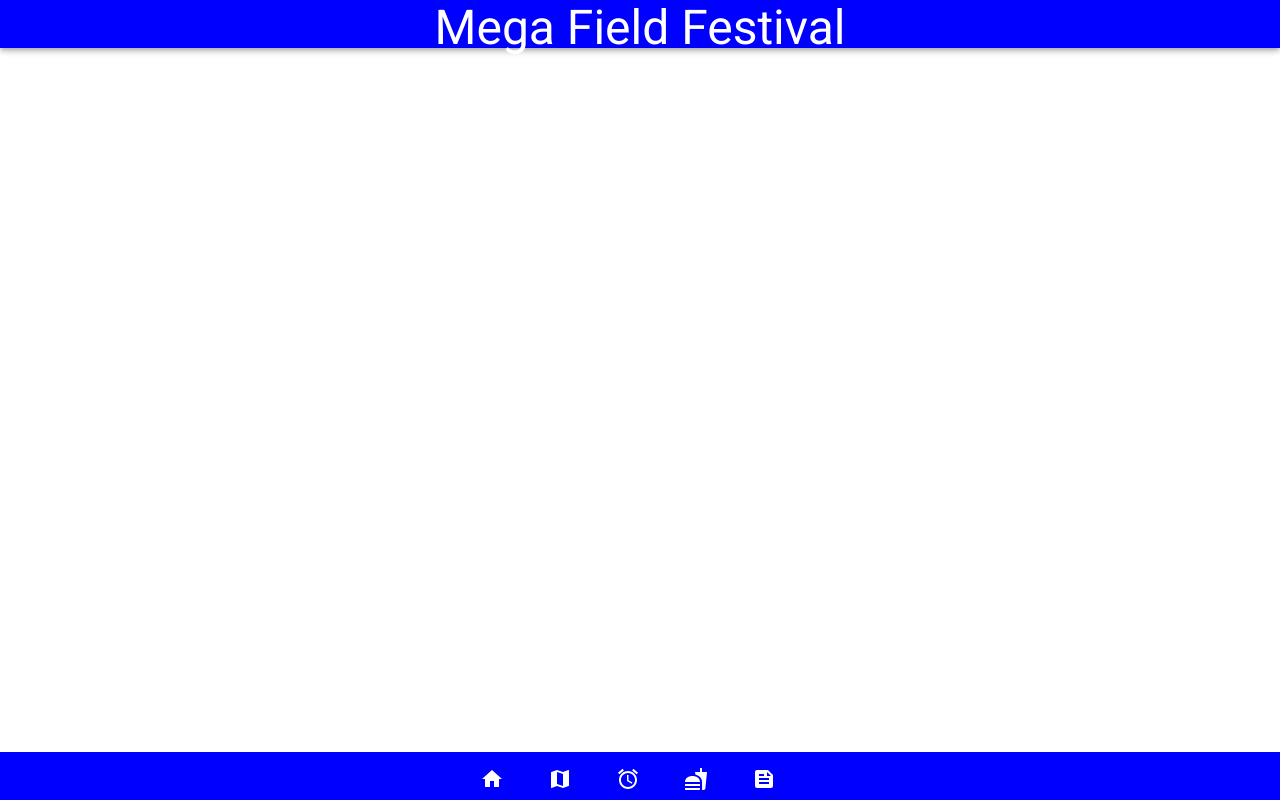
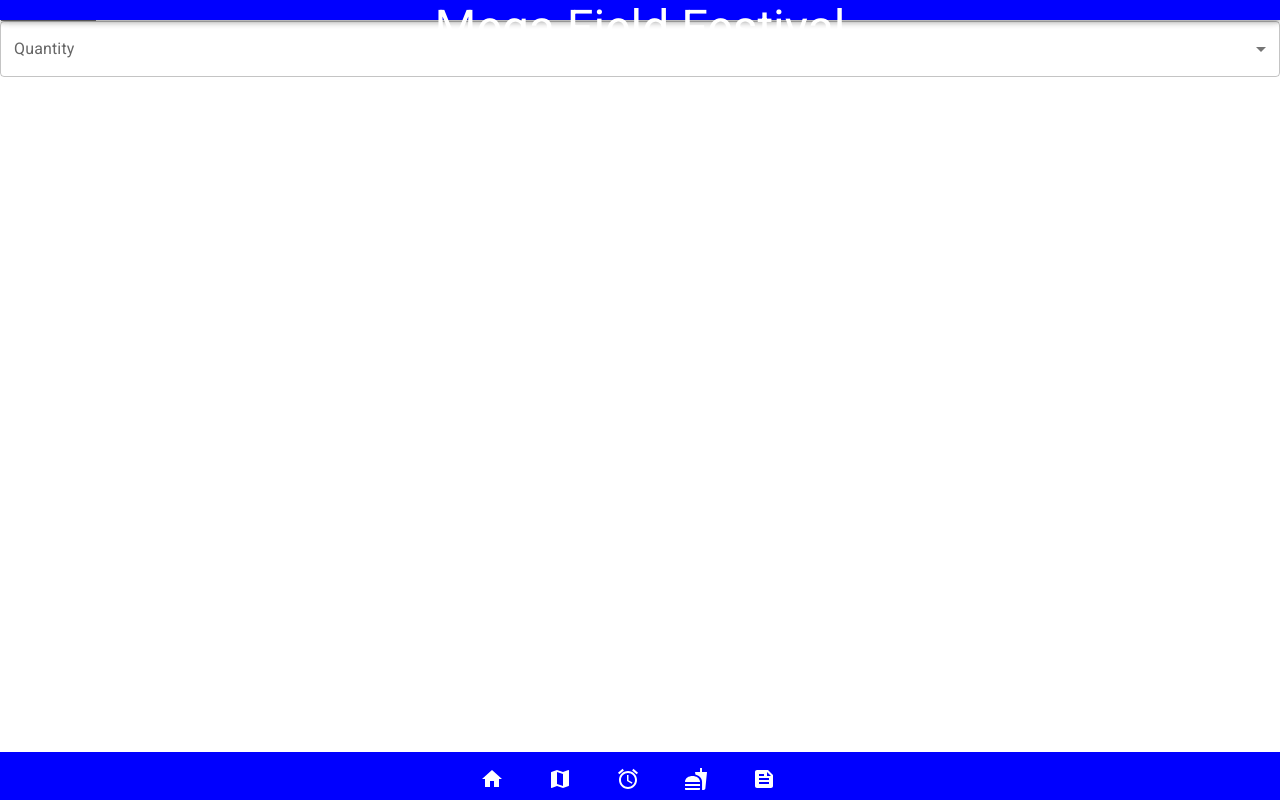
Before and after one commit to ggy0151/reactHostingTest, a React (Create React App) app: page /FoodMenu/FoodOrder in a window 1280 px wide. Built offline with nearby package versions, Linux system fonts and the light colour scheme.

Commit message:
update codes

```diff
--- a/src/page/FoodOrder.jsx
+++ b/src/page/FoodOrder.jsx
@@ -1,9 +1,15 @@
-import Button from "react-bootstrap/Button";
-import Form from "react-bootstrap/Form";
-import { useState } from "react";
+import Button from 'react-bootstrap/Button'
+import Form from 'react-bootstrap/Form'
+import { useState } from 'react'
+import Box from '@mui/material/Box'
+import InputLabel from '@mui/material/InputLabel'
+import MenuItem from '@mui/material/MenuItem'
+import FormControl from '@mui/material/FormControl'
+import Select from '@mui/material/Select'
 
 function FoodOrder() {
-  const [price, setPrice] = useState(0);
+  const [price, setPrice] = useState(0)
+  const [Quantity, setQuantity] = useState('')
 
   // Please refer to this link below to create the Food Order Form
   //https://react-bootstrap.netlify.app/docs/forms/overview
@@ -12,15 +18,42 @@
 
   // Form control, Form select, Form checkbox, Form radio component
 
+  const handleChange = (event) => {
+    setQuantity(event.target.value)
+  }
   function calculatePrice() {
-    // use price and setPrice to calculate the price of Food, and show the price on Website
+    // use price and setPrice to calculate the price of Food, and show the price on Website;
+    const setPrice = 1000
+    const quantity = 0 //how to do i receive the value from the drop down menu? - MK
+    const price = setPrice * quantity
   }
 
   return (
     <>
-      <div> Food Order</div>
+      <Form.Select aria-label="Default select example">
+        <option>Menu Select</option>
+        <option value="1">Tteokbokki</option>
+        <option value="2">Kimbap</option>
+        <option value="3">Kkochi</option>
+      </Form.Select>
+      <Box sx={{ minWidth: 120 }}>
+        <FormControl fullWidth>
+          <InputLabel id="demo-simple-select-label">Quantity</InputLabel>
+          <Select
+            labelId="demo-simple-select-label"
+            id="demo-simple-select"
+            value={Quantity}
+            label="Quantity"
+            onChange={handleChange}
+          >
+            <MenuItem value={1}>One</MenuItem>
+            <MenuItem value={2}>Two</MenuItem>
+            <MenuItem value={3}>Three</MenuItem>
+          </Select>
+        </FormControl>
+      </Box>
     </>
-  );
+  )
 }
 
-export default FoodOrder;
+export default FoodOrder
--- a/src/page/Header.jsx
+++ b/src/page/Header.jsx
@@ -4,10 +4,10 @@
   return (
     <div className="Header">
       <AppBar
-        style={{ width: '100vw', height: '6vh', backgroundColor: 'blue' }}
+        style={{ width: '100vw', height: '20px', backgroundColor: 'blue' }}
         position="fixed"
       >
-        <Typography variant="h3" color="white" align="center" nowrap>
+        <Typography variant="h3" color="white" align="center" nowrap="true">
           Mega Field Festival
         </Typography>
       </AppBar>
```
